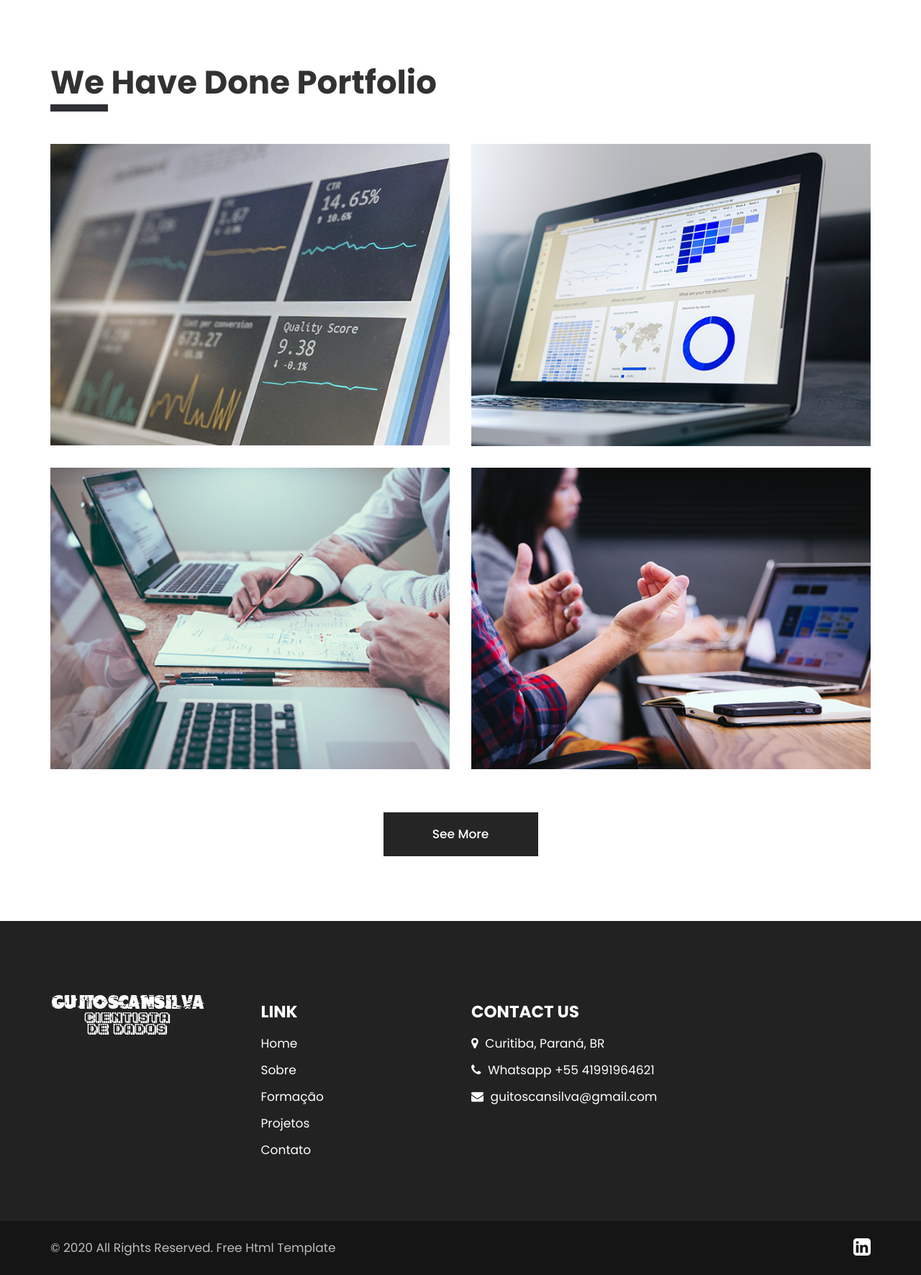
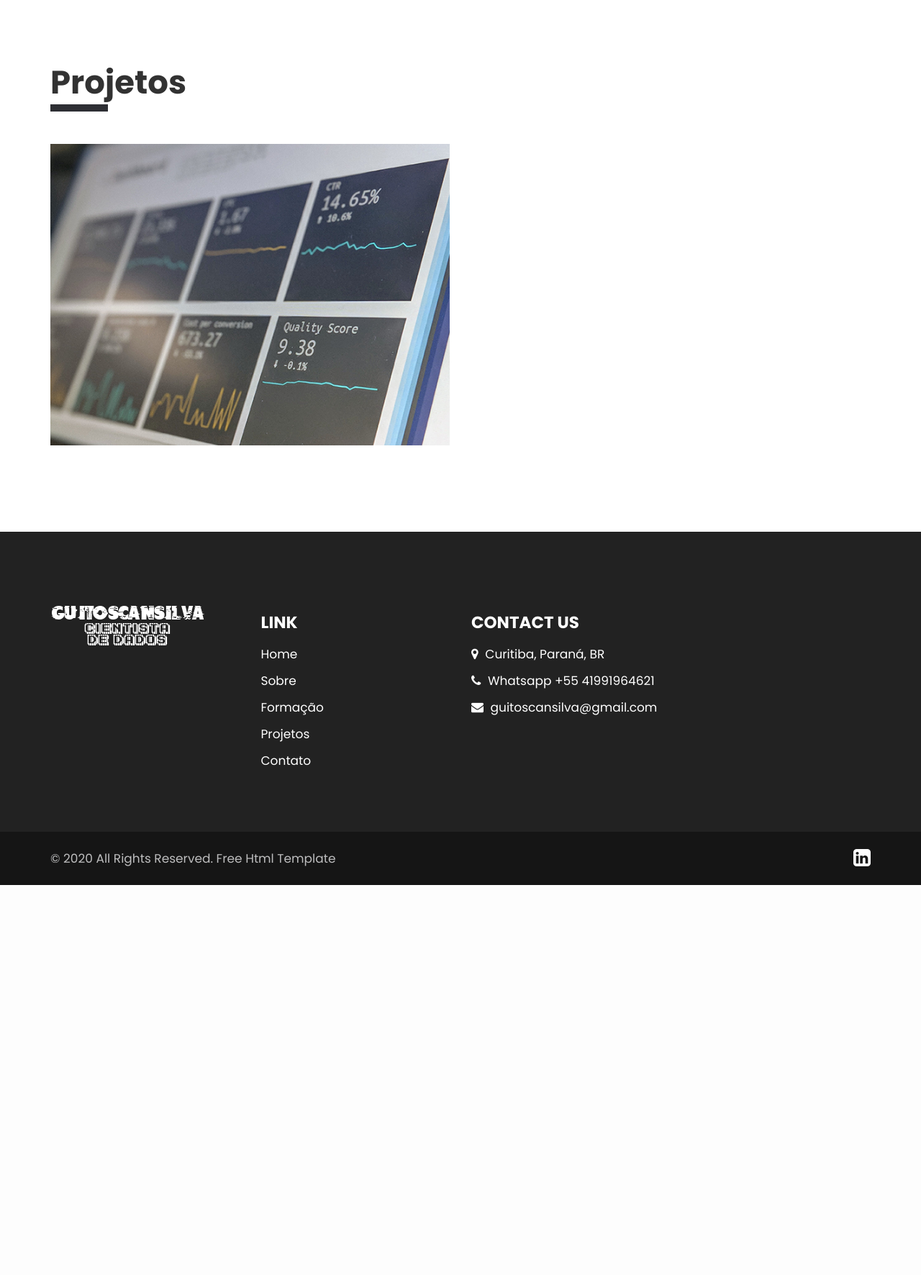
Before and after one commit to guitoscan/site_infcomp, a Flask app: page /project in a window 1280 px wide. Shown: the part 106-1878 px from the top of the page at 72% size. After the commit the page ends 1336 px from the top, so only its background shows below. Run offline with Flask 3, Linux system fonts and the light colour scheme; some libraries are stand-ins or nearby versions.

Commit message:
Ajustes página de projetos

```diff
--- a/site/templates/project.html
+++ b/site/templates/project.html
@@ -82,7 +82,7 @@
             <div class="row">
                <div class="col-md-12">
                   <div class="titlepage text_align_left">
-                     <h2>We Have Done Portfolio  </h2>
+                     <h2>Projetos  </h2>
                   </div>
                </div>
             </div>
@@ -93,62 +93,14 @@
                         <img src="../static/images/prot1.png" alt="#"/>
                         <div class="portfolio_text">
                            <div class="li_icon">
-                              <a href="Javascript:void(0)"><i class="fa fa-search" aria-hidden="true"></i></a>
-                              <a href="Javascript:void(0)"><i class="fa fa-link" aria-hidden="true"></i></a>
+                              <a href="https://github.com/guitoscan/site_infcomp"><i class="fa fa-link" aria-hidden="true"></i></a>
                            </div>
-                           <h3>Carrency Dashbord</h3>
-                           <p>There are many variations of passages of Lorem Ipsum available, but the majoraity have suffered alteration in some form, by injected humour, or randomised words which don't look even slightly believable</p>
+                           <h3>Construção deste site com Flask</h3>
+                           <p>Repositório no git com os arquivos da página e um relatório descritivo.</p>
                         </div>
                      </figure>
                   </div>
                </div>
-               <div class="col-md-6">
-                  <div id="ho_nf" class="portfolio_main text_align_left">
-                     <figure>
-                        <img src="../static/images/prot2.png" alt="#"/>
-                        <div class="portfolio_text">
-                           <div class="li_icon">
-                              <a href="Javascript:void(0)"><i class="fa fa-search" aria-hidden="true"></i></a>
-                              <a href="Javascript:void(0)"><i class="fa fa-link" aria-hidden="true"></i></a>
-                           </div>
-                           <h3>Carrency Dashbord</h3>
-                           <p>There are many variations of passages of Lorem Ipsum available, but the majoraity have suffered alteration in some form, by injected humour, or randomised words which don't look even slightly believable</p>
-                        </div>
-                     </figure>
-                  </div>
-               </div>
-               <div class="col-md-6">
-                  <div id="ho_nf" class="portfolio_main text_align_left">
-                     <figure>
-                        <img src="../static/images/prot3.png" alt="#"/>
-                        <div class="portfolio_text">
-                           <div class="li_icon">
-                              <a href="Javascript:void(0)"><i class="fa fa-search" aria-hidden="true"></i></a>
-                              <a href="Javascript:void(0)"><i class="fa fa-link" aria-hidden="true"></i></a>
-                           </div>
-                           <h3>Carrency Dashbord</h3>
-                           <p>There are many variations of passages of Lorem Ipsum available, but the majoraity have suffered alteration in some form, by injected humour, or randomised words which don't look even slightly believable</p>
-                        </div>
-                     </figure>
-                  </div>
-               </div>
-               <div class="col-md-6">
-                  <div id="ho_nf" class="portfolio_main text_align_left">
-                     <figure>
-                        <img src="../static/images/prot4.png" alt="#"/>
-                        <div class="portfolio_text">
-                           <div class="li_icon">
-                              <a href="Javascript:void(0)"><i class="fa fa-search" aria-hidden="true"></i></a>
-                              <a href="Javascript:void(0)"><i class="fa fa-link" aria-hidden="true"></i></a>
-                           </div>
-                           <h3>Carrency Dashbord</h3>
-                           <p>There are many variations of passages of Lorem Ipsum available, but the majoraity have suffered alteration in some form, by injected humour, or randomised words which don't look even slightly believable</p>
-                        </div>
-                     </figure>
-                  </div>
-               </div>
-               <div class="col-md-12">
-                  <a class="read_more" href="portfolio.html">See More</a>
                </div>
             </div>
          </div>
```
